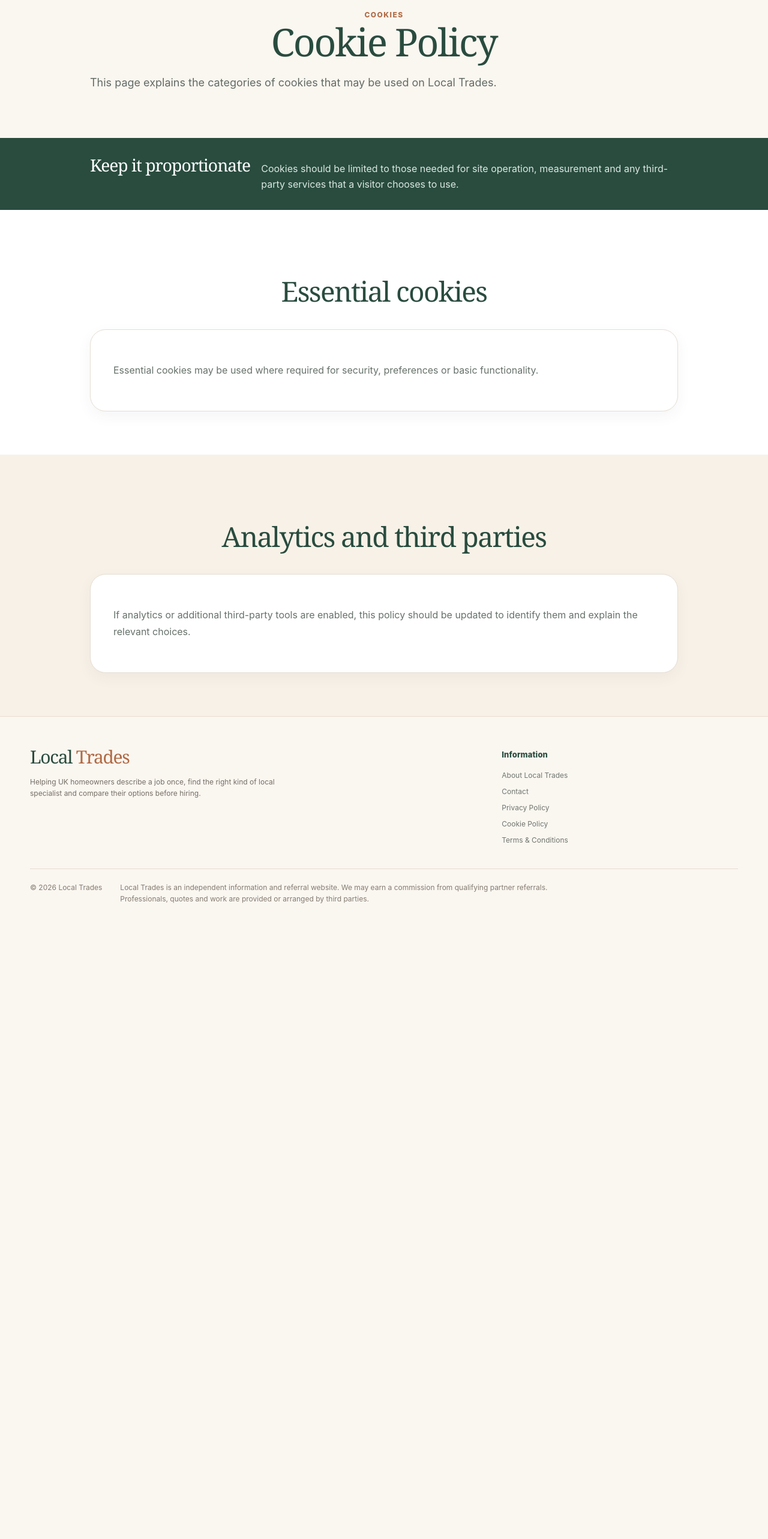
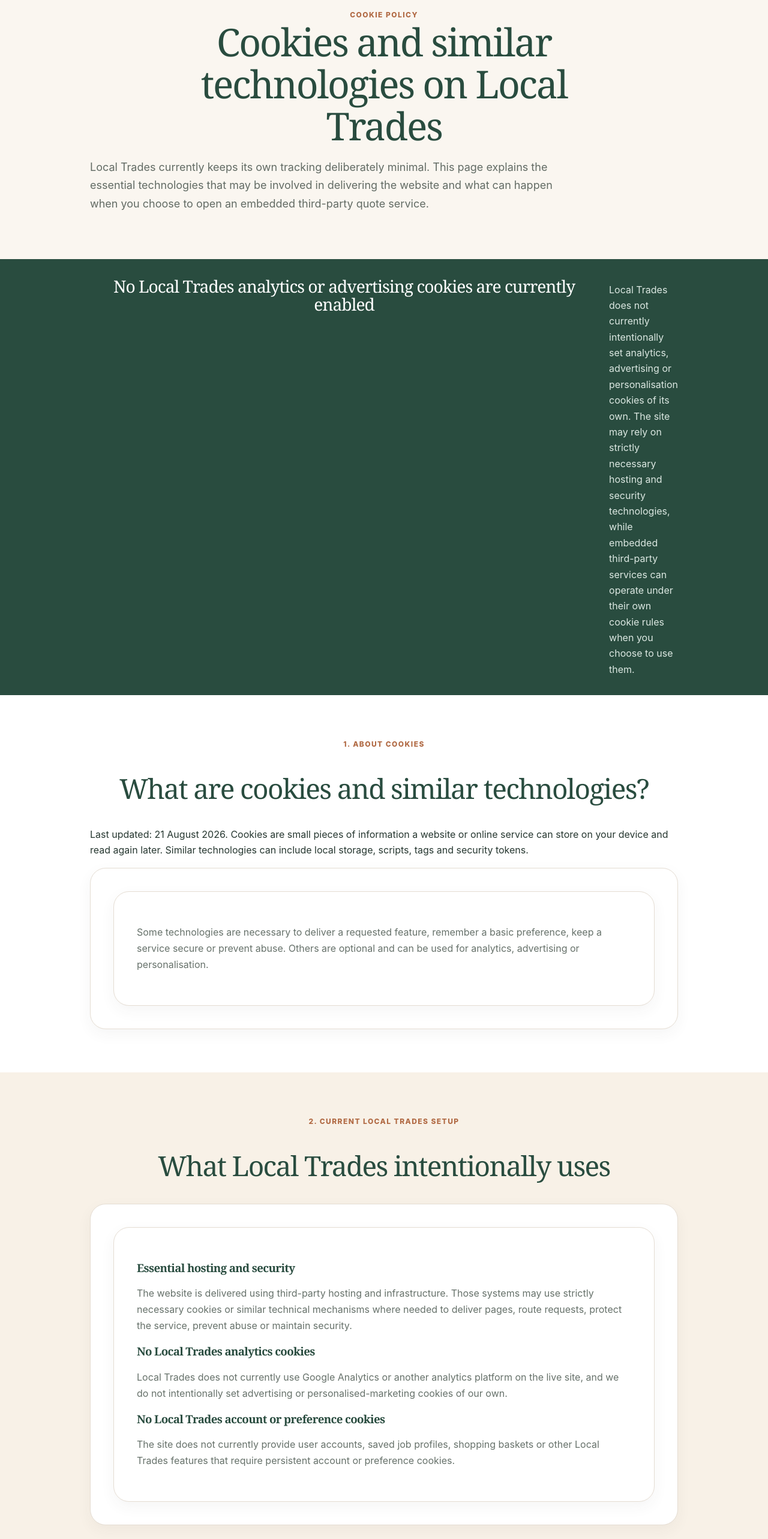
Before and after one commit to Johny-88/local-trades, a Next.js app: page /cookies in a window 1280 px wide. Shown: the part 220-2786 px from the top of the page at 60% size. Before the commit the page ends 1758 px from the top, so only its background shows below. Built offline with nearby package versions, Linux system fonts and the light colour scheme.

Commit message:
Complete Local Trades cookie policy

```diff
--- a/src/app/cookies/page.tsx
+++ b/src/app/cookies/page.tsx
@@ -3,35 +3,135 @@
 import { JsonLd } from "../../components/JsonLd";
 import { createInfoPageStructuredData, type BreadcrumbItem } from "../../lib/schema";
 import { createPageMetadata } from "../../lib/seo";
+import { CONTACT_EMAIL } from "../../lib/site";
 
-const path = "/cookies/";
 const title = "Cookie Policy | Local Trades";
-const description = "Cookie information for Local Trades.";
+const description = "Read the Local Trades Cookie Policy, including essential website technologies and cookies that may be used by embedded third-party quote services.";
+const canonicalPath = "/cookies/";
 
-export const metadata: Metadata = createPageMetadata({ title, description, path });
+export const metadata: Metadata = createPageMetadata({
+  title,
+  description,
+  path: canonicalPath,
+  openGraphDescription: "How Local Trades uses essential website technologies and how embedded third-party quote services may use their own cookies.",
+  twitterDescription: "Read the Local Trades Cookie Policy for essential site technologies and embedded third-party services.",
+});
 
-const breadcrumbs: BreadcrumbItem[] = [
+const breadcrumbItems: BreadcrumbItem[] = [
   { name: "Home", href: "/" },
-  { name: "Cookies", href: path },
+  { name: "Cookie Policy", href: canonicalPath },
 ];
 
-export default function Page() {
+export default function CookiesPage() {
   return (
     <>
-      <JsonLd data={createInfoPageStructuredData(path, title, description, breadcrumbs)} />
+      <JsonLd data={createInfoPageStructuredData(canonicalPath, title, description, breadcrumbItems)} />
       <InfoPageShell
-        eyebrow="Cookies"
-        title="Cookie Policy"
-        intro="This page explains the categories of cookies that may be used on Local Trades."
-        breadcrumbItems={breadcrumbs}
-        summaryTitle="Keep it proportionate"
-        summary={<p>Cookies should be limited to those needed for site operation, measurement and any third-party services that a visitor chooses to use.</p>}
+        eyebrow="Cookie Policy"
+        title="Cookies and similar technologies on Local Trades"
+        intro="Local Trades currently keeps its own tracking deliberately minimal. This page explains the essential technologies that may be involved in delivering the website and what can happen when you choose to open an embedded third-party quote service."
+        breadcrumbItems={breadcrumbItems}
+        summaryTitle="No Local Trades analytics or advertising cookies are currently enabled"
+        summary={
+          <p>
+            Local Trades does not currently intentionally set analytics, advertising or personalisation cookies of its own. The site may rely on strictly necessary hosting and security technologies, while embedded third-party services can operate under their own cookie rules when you choose to use them.
+          </p>
+        }
       >
-        <InfoSection title="Essential cookies">
-          <p>Essential cookies may be used where required for security, preferences or basic functionality.</p>
+        <InfoSection
+          id="what-are-cookies"
+          eyebrow="1. About cookies"
+          title="What are cookies and similar technologies?"
+          intro="Last updated: 21 August 2026. Cookies are small pieces of information a website or online service can store on your device and read again later. Similar technologies can include local storage, scripts, tags and security tokens."
+        >
+          <div className="content-card">
+            <p>
+              Some technologies are necessary to deliver a requested feature, remember a basic preference, keep a service secure or prevent abuse. Others are optional and can be used for analytics, advertising or personalisation.
+            </p>
+          </div>
         </InfoSection>
-        <InfoSection title="Analytics and third parties" soft>
-          <p>If analytics or additional third-party tools are enabled, this policy should be updated to identify them and explain the relevant choices.</p>
+
+        <InfoSection
+          id="current-use"
+          eyebrow="2. Current Local Trades setup"
+          title="What Local Trades intentionally uses"
+          soft
+        >
+          <div className="content-card">
+            <h3>Essential hosting and security</h3>
+            <p>
+              The website is delivered using third-party hosting and infrastructure. Those systems may use strictly necessary cookies or similar technical mechanisms where needed to deliver pages, route requests, protect the service, prevent abuse or maintain security.
+            </p>
+
+            <h3>No Local Trades analytics cookies</h3>
+            <p>
+              Local Trades does not currently use Google Analytics or another analytics platform on the live site, and we do not intentionally set advertising or personalised-marketing cookies of our own.
+            </p>
+
+            <h3>No Local Trades account or preference cookies</h3>
+            <p>
+              The site does not currently provide user accounts, saved job profiles, shopping baskets or other Local Trades features that require persistent account or preference cookies.
+            </p>
+          </div>
+        </InfoSection>
+
+        <InfoSection
+          id="third-party-forms"
+          eyebrow="3. Embedded services"
+          title="MyJobQuote quote forms"
+        >
+          <div className="content-card">
+            <p>
+              Local Trades uses an embedded MyJobQuote quote service. The form is supplied by MyJobQuote and is opened when you choose to request quotes. Because it is a third-party service, MyJobQuote may use cookies or similar technologies within that service for functionality, security, fraud prevention, measurement or other purposes described in its own policies.
+            </p>
+            <p>
+              Those technologies are controlled by MyJobQuote rather than Local Trades. Information you enter into the embedded form is submitted to the third-party service, not to a Local Trades-owned job database.
+            </p>
+          </div>
+        </InfoSection>
+
+        <InfoSection
+          id="external-sites"
+          eyebrow="4. External websites"
+          title="What happens when you visit another service"
+          soft
+        >
+          <div className="content-card">
+            <p>
+              Local Trades may also link to third-party websites. Once you use a separate website or service, that provider may use its own cookies, analytics, security tools, advertising technologies or consent controls under its own privacy and cookie information.
+            </p>
+            <p>
+              Your browser settings can also be used to view, block or delete cookies and local site data. Blocking strictly necessary technologies can sometimes prevent a requested feature from working correctly.
+            </p>
+          </div>
+        </InfoSection>
+
+        <InfoSection
+          id="future-changes"
+          eyebrow="5. Future changes"
+          title="If Local Trades introduces analytics or advertising"
+        >
+          <div className="content-card">
+            <p>
+              If we later introduce analytics, advertising, personalisation or another non-essential tracking technology, we will review the legal and technical requirements before enabling it, update this policy and add an appropriate consent mechanism where consent is required.
+            </p>
+          </div>
+        </InfoSection>
+
+        <InfoSection
+          id="contact"
+          eyebrow="6. Questions"
+          title="Questions about cookies or privacy"
+          soft
+        >
+          <div className="content-card">
+            <p>
+              If you have a question about this policy or believe the live site is using a technology that is not described here, email <a href={`mailto:${CONTACT_EMAIL}`}><strong>{CONTACT_EMAIL}</strong></a>.
+            </p>
+            <p>
+              For information about personal information more generally, read our <a href="/privacy/">Privacy Policy</a>. You can also review our <a href="/transparency/">Transparency page</a> and <a href="/terms/">Terms &amp; Conditions</a>.
+            </p>
+          </div>
         </InfoSection>
       </InfoPageShell>
     </>
```
